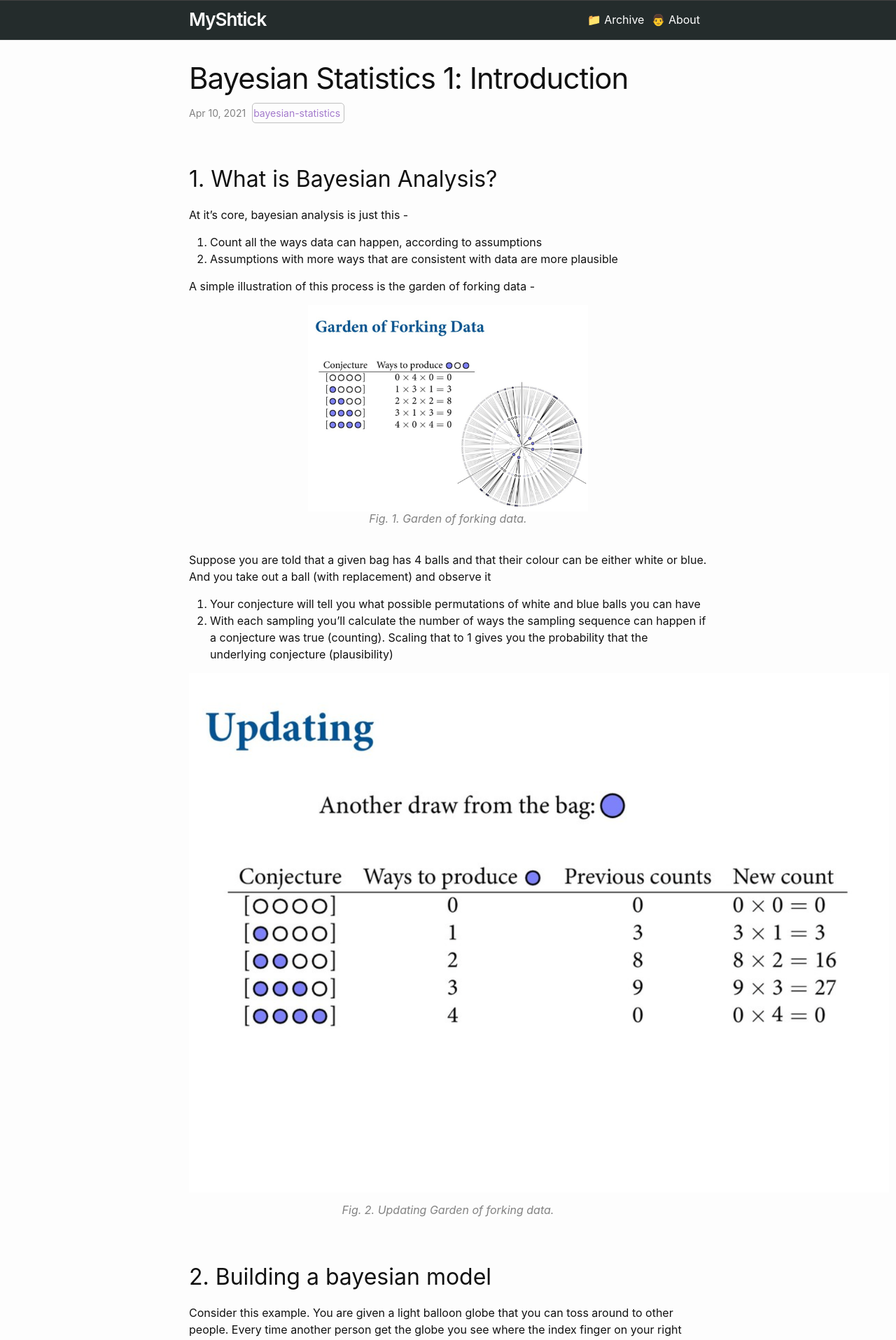
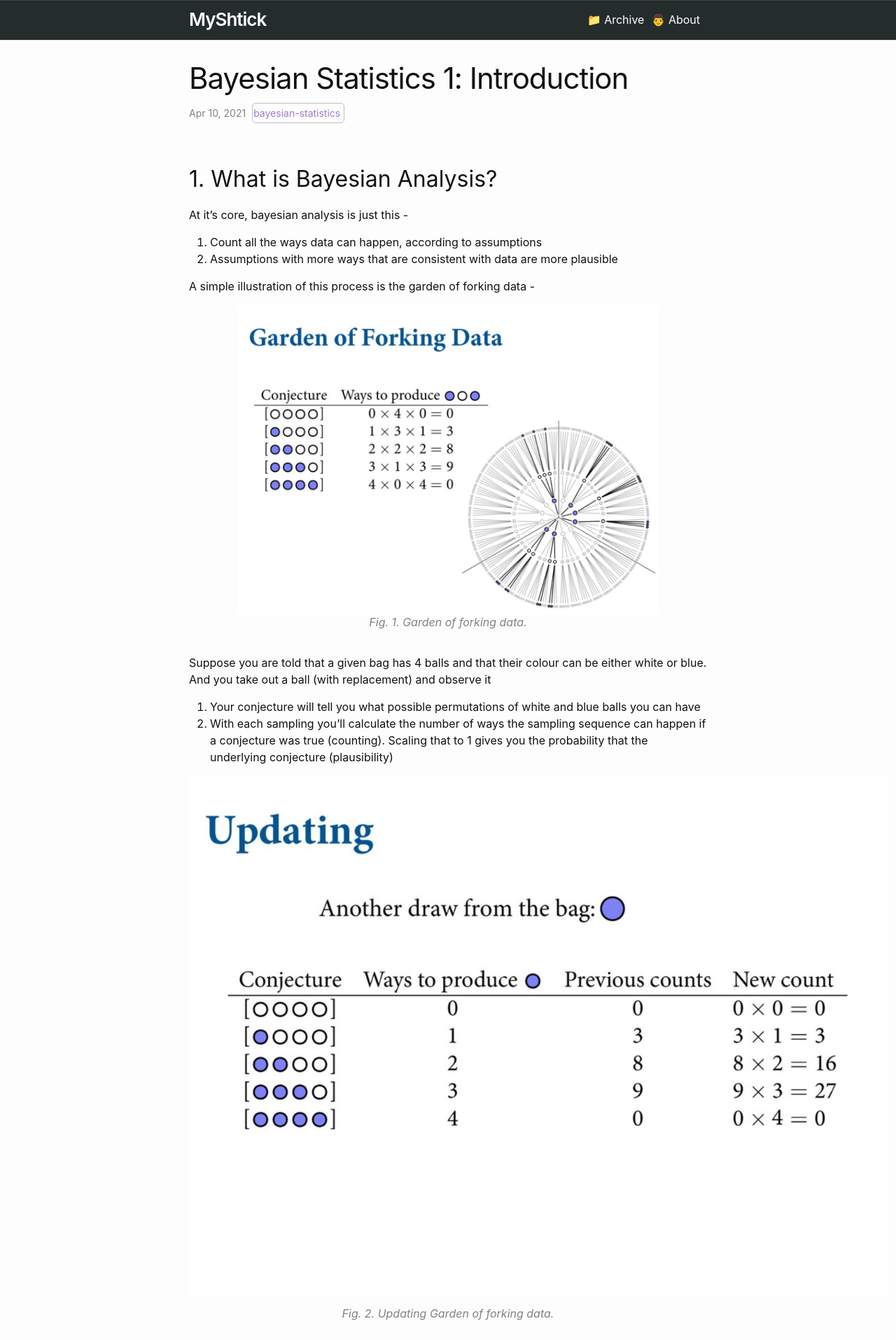
Before and after one commit to nitinrawatiitd/nitinrawatiitd.github.io, a Jekyll site: the page built from docs/_posts/2021-04-10-Bayesian-Statistics-1:-Introduction.md, in a window 1280 px wide. Shown: the top 1915 px of the page at 70% size. Built offline with Jekyll 4.4.1, drawn with Linux system fonts in a browser that asks for light colours.

Commit message:
Changes to the posts

```diff
--- a/docs/_posts/2021-04-10-Bayesian-Statistics-1:-Introduction.md
+++ b/docs/_posts/2021-04-10-Bayesian-Statistics-1:-Introduction.md
@@ -12,7 +12,7 @@ At it's core, bayesian analysis is just this -
 
 A simple illustration of this process is the garden of forking data -
 
-<img src="/assets/pics/bayesian-statistics/garden_of_forking_data.png" width="400" alt="garden of forking data">
+<img src="/assets/pics/bayesian-statistics/garden_of_forking_data.png" width="600" alt="garden of forking data" class="left">
 *Fig. 1. Garden of forking data.*
 {:.image-caption}
 
```
